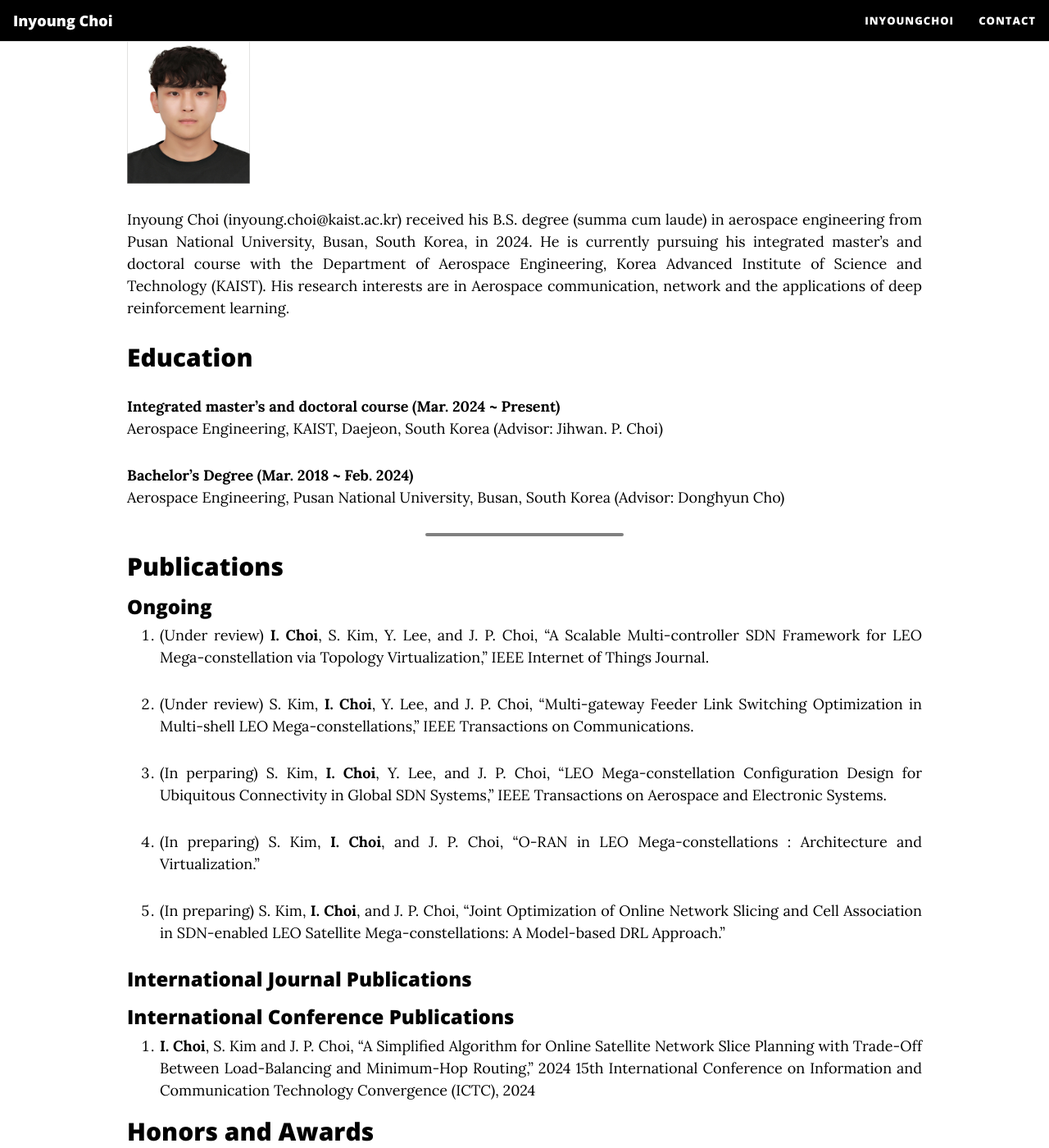
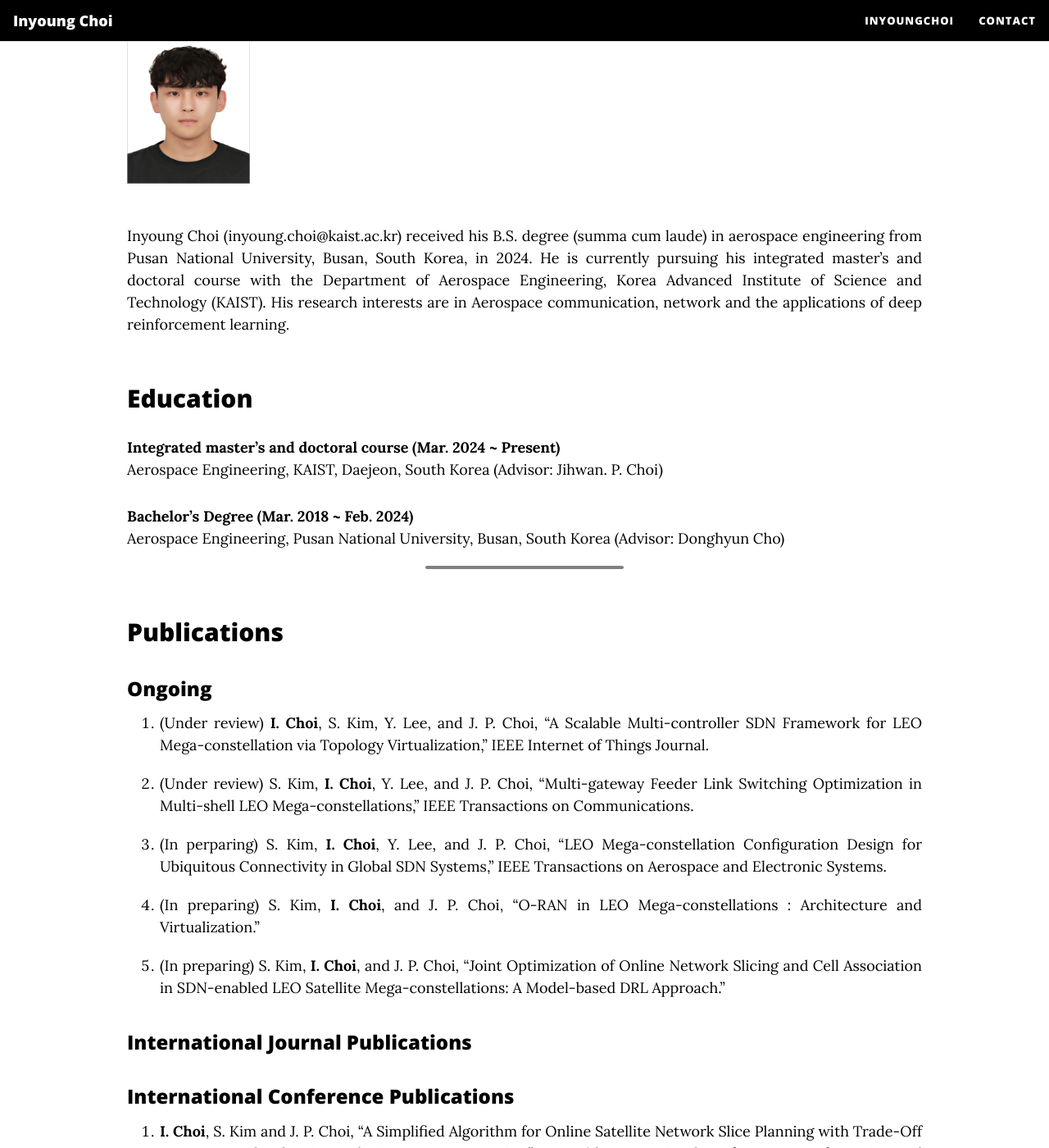
Before and after one commit to InyoungChoi-acai/InyoungChoi-acai.github.io, a Jekyll site: the page built from InyoungChoi.md, in a window 1280 px wide and 1400 px high, scrolled down 258 px. Shown: the whole window at 82% size. Built offline with Jekyll 4.4.1, drawn with Linux system fonts in a browser that asks for light colours; nearby versions of some CDN libraries.

Commit message:
Update post.html

```diff
--- a/_layouts/post.html
+++ b/_layouts/post.html
@@ -13,6 +13,23 @@ layout: base
 
 .blog-post {
   text-align: justify;
+}
+
+.blog-post h2 {
+  margin-top: 60px;
+  margin-bottom: 20px;
+}
+
+.blog-post h3 {
+  margin-top: 40px;
+  margin-bottom: 15px;
+}
+
+.blog-post p,
+.blog-post ul,
+.blog-post ol,
+.blog-post img {
+  margin-bottom: 20px;
 }
 </style>
 
```
